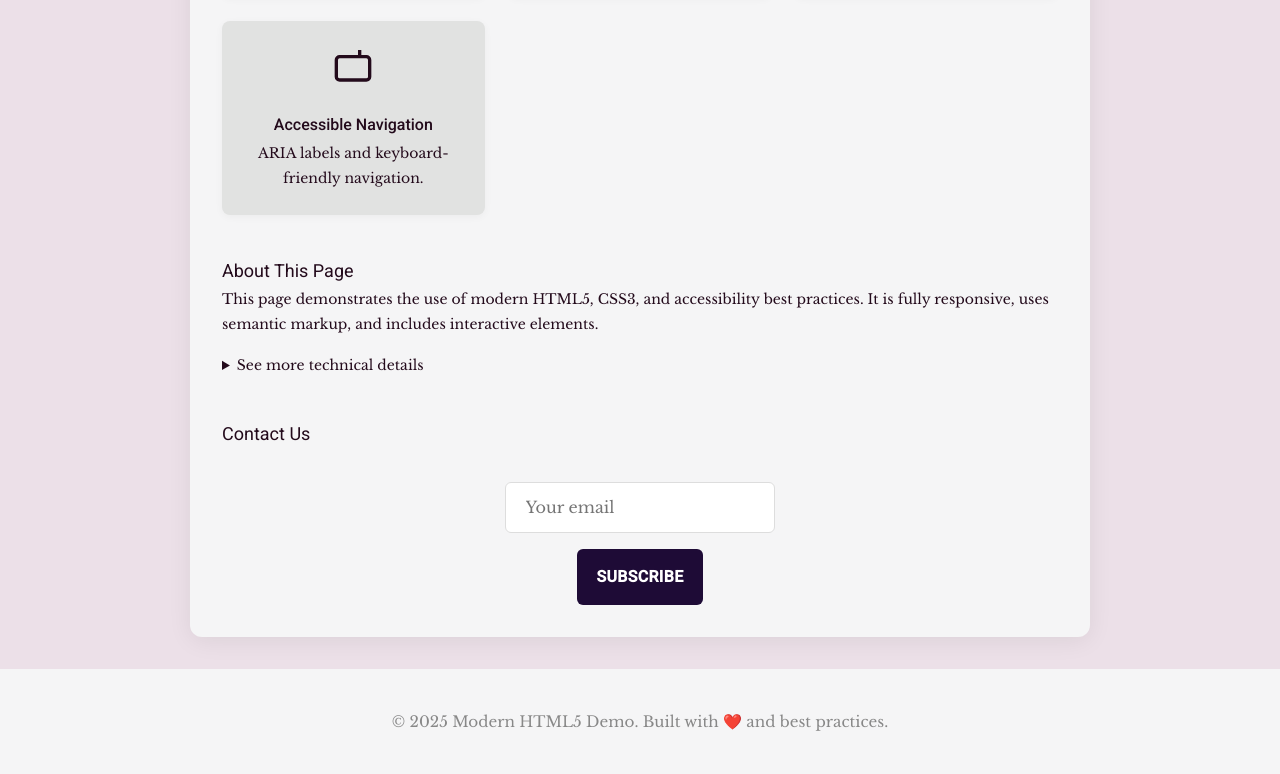
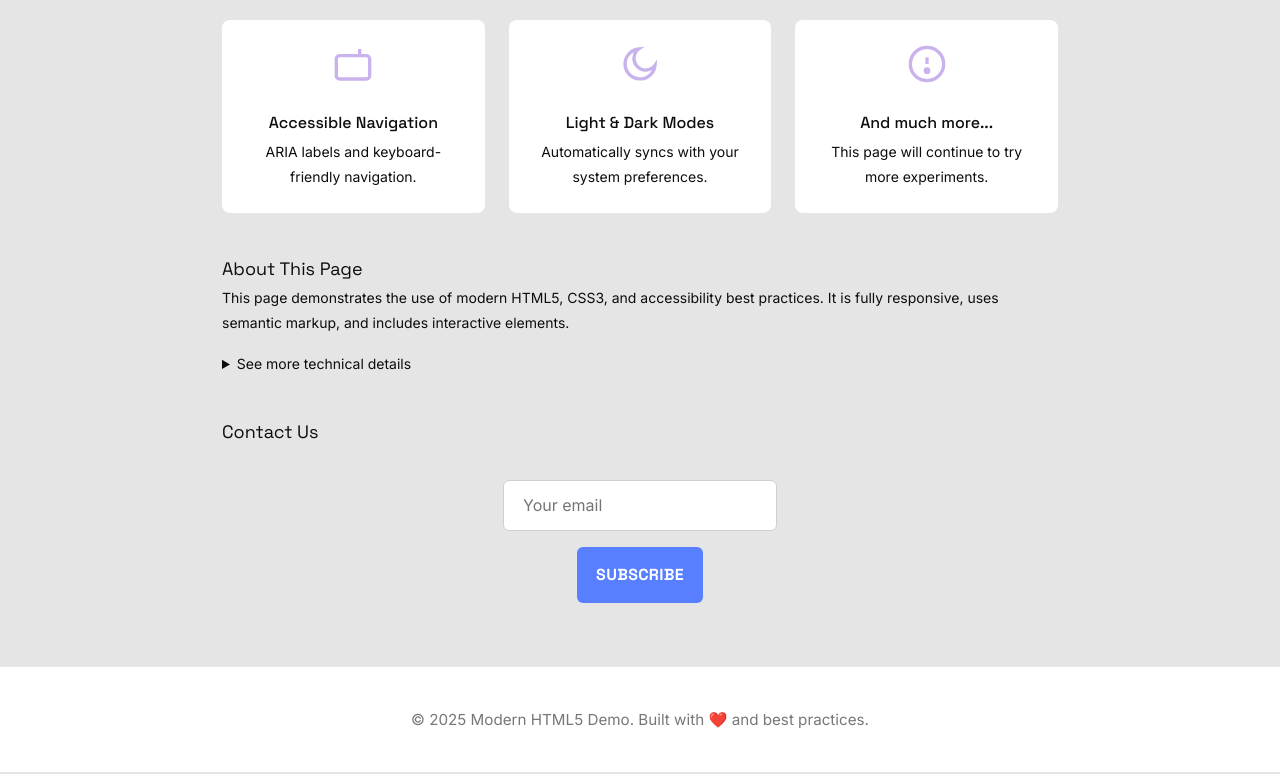
Before and after one commit to faelplg/research-uxe, a plain HTML site: page 01-html_css/index.html in a window 1280 px wide. Shown: the part 458-1232 px from the top of the page. Drawn offline with nearby package versions, Linux system fonts and the light colour scheme.

Commit message:
happy with the result of the first experiment

```diff
--- a/01-html_css/colors.css
+++ b/01-html_css/colors.css
@@ -1,22 +1,50 @@
 :root {
-    --background-color: #ece0e8;
-    --background-color-2: #f5f5f6;
-    --background-color-3: #e1e2e1;
-    --background-color-dark: #222222;
-    --background-color-gray: #555555;
+    --color-bg: #f4f1f5;
+    --color-surface: #ffffff;
+    --color-surface-muted: #e9e6ea;
+    --color-contrast: #1c1b1e;
 
-    --color-primary: #1e0b36;
-    --color-primary-light: #755b8e;
-    --color-primary-dark: #483160;
+    --color-primary: #472c63;
+    --color-primary-light: #836c97;
+    --color-primary-dark: #2f1a45;
 
-    --color-secondary: #ca3782;
-    --color-secondary-light: #ff6cb1;
-    --color-secondary-dark: #950056;
+    --color-secondary: #d1528c;
+    --color-secondary-light: #f99bc2;
+    --color-secondary-dark: #911d5e;
 
-    --font-color: #230a1b;
-    --font-color-secondary: #888888;
-    --font-color-light: #ffffff;
+    --color-accent: #6ec1b2;
+    /* to add freshness */
+    --color-accent-muted: #b7e2dc;
 
-    --color-black: #222222;
-    --color-white: #fff;
+    --text-primary: #1a0e1d;
+    --text-secondary: #6f6f6f;
+    --text-inverse: #ffffff;
+
+    --border-color: #d3ced6;
 }
+
+@media (prefers-color-scheme: dark) {
+    :root {
+        --color-bg: #121012;
+        --color-surface: #1f1a22;
+        --color-surface-muted: #2a232e;
+        --color-contrast: #f4f1f5;
+
+        --color-primary: #c6a6f2;
+        --color-primary-light: #e0d3ff;
+        --color-primary-dark: #8a61be;
+
+        --color-secondary: #ff87bc;
+        --color-secondary-light: #ffc7df;
+        --color-secondary-dark: #d74f94;
+
+        --color-accent: #82e6d4;
+        --color-accent-muted: #3c736b;
+
+        --text-primary: #f4f1f5;
+        --text-secondary: #b3b3b3;
+        --text-inverse: #1f1a22;
+
+        --border-color: #3d3d3d;
+    }
+}
--- a/01-html_css/index.html
+++ b/01-html_css/index.html
@@ -7,10 +7,10 @@
         <meta name="description" content="A modern HTML5 page using advanced and widely used features.">
         <link rel="preconnect" href="https://fonts.googleapis.com">
         <link rel="preconnect" href="https://fonts.gstatic.com" crossorigin>
-    <link href="https://fonts.googleapis.com/css2?family=Fira+Code:wght@400;700&family=Libre+Baskerville:wght@400;700&family=Roboto+Condensed:wght@300;400;700&family=Roboto:wght@400;500&display=swap" rel="stylesheet">
+        <link href="https://fonts.googleapis.com/css2?family=Fira+Code:wght@300..700&family=Inter:ital,opsz,wght@0,14..32,100..900;1,14..32,100..900&family=Space+Grotesk:wght@300..700&display=swap" rel="stylesheet">
         <link rel="icon" href="https://fav.farm/🌐">
         <link rel="stylesheet" href="reset.css">
-    <link rel="stylesheet" href="colors.css">
+        <link rel="stylesheet" href="palette.css">
         <link rel="stylesheet" href="typography.css">
         <link rel="stylesheet" href="styles.css">
     </head>
@@ -24,7 +24,7 @@
                 <a href="#contact">Contact</a>
             </nav>
         </header>
-    <main>
+        <main role="main">
             <section id="features">
                 <h2>Advanced Features</h2>
                 <div class="features">
@@ -37,7 +37,7 @@
                         <p>Uses semantic tags for accessibility and SEO.</p>
                     </div>
                     <div class="feature-card">
-                    <svg fill="none" stroke="currentColor" stroke-width="2" viewBox="0 0 24 24">
+                        <svg fill="none" stroke="currentColor" stroke-width="2" viewBox="0 0 24 24" aria-label="Responsive Design Icon">
                             <rect x="3" y="3" width="18" height="18" rx="2"/>
                             <path d="M3 9h18"/>
                         </svg>
@@ -45,7 +45,7 @@
                         <p>Adapts to all devices using CSS Grid and media queries.</p>
                     </div>
                     <div class="feature-card">
-                    <svg fill="none" stroke="currentColor" stroke-width="2" viewBox="0 0 24 24">
+                        <svg fill="none" stroke="currentColor" stroke-width="2" viewBox="0 0 24 24" aria-label="Interactive Elements Icon">
                             <path d="M12 20l9-5-9-5-9 5 9 5z"/>
                             <path d="M12 12V4"/>
                         </svg>
@@ -53,12 +53,28 @@
                         <p>Modern typography with Google Fonts integration.</p>
                     </div>
                     <div class="feature-card">
-                    <svg fill="none" stroke="currentColor" stroke-width="2" viewBox="0 0 24 24">
+                        <svg fill="none" stroke="currentColor" stroke-width="2" viewBox="0 0 24 24" aria-label="Accessible Navigation Icon">
                             <rect x="2" y="7" width="20" height="14" rx="2"/>
                             <path d="M16 3v4"/>
                         </svg>
                         <h3>Accessible Navigation</h3>
                         <p>ARIA labels and keyboard-friendly navigation.</p>
+                    </div>
+                    <div class="feature-card">
+                        <svg fill="none" stroke="currentColor" stroke-width="2" viewBox="0 0 24 24" aria-label="Dark Mode Icon">
+                            <path d="M21 12.79A9 9 0 1 1 11.21 3a7 7 0 1 0 9.79 9.79z"/>
+                        </svg>
+                        <h3>Light &amp; Dark Modes</h3>
+                        <p>Automatically syncs with your system preferences.</p>
+                    </div>
+                    <div class="feature-card">
+                        <svg fill="none" stroke="currentColor" stroke-width="2" viewBox="0 0 24 24" aria-label="More Information Icon">
+                            <circle cx="12" cy="12" r="10"/>
+                            <line x1="12" y1="8" x2="12" y2="12"/>
+                            <circle cx="12" cy="16" r="1"/>
+                        </svg>
+                        <h3>And much more...</h3>
+                        <p>This page will continue to try more experiments.</p>
                     </div>
                 </div>
             </section>
@@ -89,16 +105,5 @@
         <footer>
             &copy; 2025 Modern HTML5 Demo. Built with ❤️ and best practices.
         </footer>
-    <script>
-        // Example: Dark mode toggle (progressive enhancement)
-        if (window.matchMedia('(prefers-color-scheme: dark)').matches) {
-            document.body.classList.add('dark');
-        }
-        // if (window.matchMedia('(prefers-color-scheme: dark)').matches) {
-        //     document.body.style.background = '#18181b';
-        //     document.body.style.color = '#f1f5f9';
-        //     document.querySelector('main').style.background = '#27272a';
-        // }
-    </script>
     </body>
-</html></form></div>
+</html>
--- /dev/null
+++ b/01-html_css/palette.css
@@ -0,0 +1,61 @@
+:root {
+    /* Soft Fail */
+    --color-bg: #e5e5e6;
+    --color-surface: #ffffff;
+    --color-surface-muted: #f2f2f2;
+    /* Blind Pixel */
+    --color-contrast: #0d0d0d;
+
+    /* Lavender Loop */
+    --color-primary: #c8b3ec;
+    --color-primary-light: #ede3fb;
+    --color-primary-dark: #a191c1;
+
+    /* Live Error */
+    --color-secondary: #ff4c4c;
+    --color-secondary-light: #ff9999;
+    --color-secondary-dark: #c00000;
+
+    /* Blue Noise */
+    --color-accent: #577fff;
+    --color-accent-muted: #b3c7ff;
+
+    --text-primary: #0d0d0d;
+    /* Glitch Gray */
+    --text-secondary: #777777;
+    --text-inverse: #ffffff;
+
+    --border-color: #cfcfcf;
+}
+
+@media (prefers-color-scheme: dark) {
+    :root {
+        /* Blind Pixel */
+        --color-bg: #0d0d0d;
+        --color-surface: #1a1a1a;
+        --color-surface-muted: #2b2b2b;
+        /* Soft Fail */
+        --color-contrast: #e5e5e6;
+
+        /* Lavender Loop */
+        --color-primary: #9d7ad0;
+        --color-primary-light: #c8b3ec;
+        --color-primary-dark: #6b4c9f;
+
+        /* Live Error */
+        --color-secondary: #ff4c4c;
+        --color-secondary-light: #ff8787;
+        --color-secondary-dark: #a80000;
+
+        /* Blue Noise */
+        --color-accent: #7aa2ff;
+        --color-accent-muted: #3a4e77;
+
+        --text-primary: #f0f0f0;
+        /* Glitch Gray */
+        --text-secondary: #a0a0a0;
+        --text-inverse: #0d0d0d;
+
+        --border-color: #3d3d3d;
+    }
+}
--- a/01-html_css/styles.css
+++ b/01-html_css/styles.css
@@ -17,18 +17,13 @@ html {
 
 body {
     margin: 0;
-    background: var(--background-color);
-    color: var(--font-color);
-}
-
-body.dark {
-    background: var(--background-color-dark);
-    color: var(--font-color-light);
+    background: var(--color-bg);
+    color: var(--text-primary);
 }
 
 header {
     background: var(--color-primary);
-    color: var(--font-color-light);
+    color: var(--text-primary);
     padding: 2.4rem 0;
     text-align: center;
     position: sticky;
@@ -36,17 +31,12 @@ header {
     z-index: 100;
 }
 
-body.dark>header {
-    background: var(--color-primary-dark);
-    color: var(--font-color-light);
-}
-
 nav {
     margin-top: 1.6rem;
 }
 
 nav a {
-    color: var(--font-color-light);
+    color: var(--text-primary);
     text-decoration: none;
     margin: 0 1.6rem;
     font-weight: 700;
@@ -54,21 +44,20 @@ nav a {
 }
 
 nav a:hover {
-    color: var(--color-secondary);
+    color: var(--color-accent);
 }
 
 main {
     max-width: 900px;
     margin: 3.2rem auto;
-    background: var(--background-color-2);
-    border-radius: 12px;
-    box-shadow: 0 4px 24px rgba(0, 0, 0, 0.07);
     padding: 3.2rem;
 }
 
-body.dark>main {
-    background: var(--background-color-gray);
-}
+/* @media (prefers-color-scheme: dark) {
+    main {
+        box-shadow: 0 0.48rem 1.2rem rgba(0, 0, 0, 0.85);
+    }
+} */
 
 section:not(:last-child) {
     margin-bottom: 4rem;
@@ -81,25 +70,33 @@ section:not(:last-child) {
 }
 
 .feature-card {
-    background: var(--background-color-3);
-    color: var(--font-color);
+    background: var(--color-surface);
+    /* border: 0.4rem solid var(--color-bg); */
+    color: var(--text-primary);
     border-radius: 0.8rem;
     padding: 2.4rem;
-    box-shadow: 0 2px 8px rgba(0, 0, 0, 0.04);
     text-align: center;
-    transition: background-color 0.6s, transform 0.6s;
+    transition: background-color 0.6s, transform 0.6s, box-shadow 0.6s;
 }
 
 .feature-card:hover {
-    transform: translateY(-4px) scale(1.03);
-    background-color: var(--color-secondary-light);
+    /* transform: translateY(-4px) scale(0.95); */
+    background-color: var(--color-surface-muted);
+    box-shadow: inset 0 0 1rem 0.1rem rgba(22, 22, 22, 0.15);
+    cursor: help;
+    /* Outros tipos de cursor disponíveis:
+       default, auto, crosshair, text, wait, help, move,
+       not-allowed, progress, grab, grabbing, pointer,
+       e-resize, n-resize, ne-resize, nw-resize, s-resize,
+       se-resize, sw-resize, w-resize, col-resize, row-resize,
+       zoom-in, zoom-out, none, context-menu, cell, vertical-text, alias, copy, no-drop, all-scroll */
 }
 
 .feature-card svg {
     width: 40px;
     height: 40px;
     margin-bottom: 1.6rem;
-    color: var(--primary);
+    color: var(--color-primary);
 }
 
 summary,
@@ -108,7 +105,7 @@ summary,
 }
 
 summary:hover {
-    color: var(--color-secondary);
+    color: var(--color-accent);
 }
 
 ul {
@@ -128,13 +125,17 @@ ul {
 .cta button {
     padding: 1.2rem 1.92rem;
     border-radius: 0.6rem;
-    border: 1px solid #ddd;
+    border: 1px solid var(--border-color);
     font-size: 1.6rem;
 }
 
+.cta input:focus {
+    outline: 2px solid var(--color-accent);
+}
+
 .cta button {
-    background: var(--color-primary);
-    color: #fff;
+    background: var(--color-accent);
+    color: var(--text-inverse);
     border: none;
     cursor: pointer;
     font-weight: 700;
@@ -142,20 +143,22 @@ ul {
 }
 
 .cta button:hover {
-    background: var(--color-secondary);
+    background: var(--color-accent-muted);
 }
 
 footer {
     text-align: center;
     padding: 4rem 0;
-    background: var(--background-color-2);
-    color: var(--font-color-secondary);
+    background: var(--color-surface);
+    color: var(--text-secondary);
     font-size: 1.52rem;
     margin-top: 2.4rem;
 }
 
 @media (max-width: 600px) {
-    main {
+
+    main,
+    footer {
         padding: 1.6rem;
     }
 
--- a/01-html_css/typography.css
+++ b/01-html_css/typography.css
@@ -1,16 +1,15 @@
 /**
- *  Available fonts:
+ *  Project fonts:
  *
- *  font-family: 'Roboto Condensed', sans-serif;
- *  font-family: 'Roboto', sans-serif;
- *  font-family: 'Libre Baskerville', serif;
+ *  font-family: 'Space Grotesk', sans-serif;
+ *  font-family: 'Inter', sans-serif;
  *  font-family: 'Fira Code', monospace;
  */
 
 body,
 p,
 .text--body {
-    font-family: 'Libre Baskerville', serif;
+    font-family: 'Inter', sans-serif;
     -webkit-font-smoothing: antialiased;
     -moz-osx-font-smoothing: grayscale;
     font-weight: normal;
@@ -46,7 +45,7 @@ h4,
 .text--menu,
 .text--button,
 button {
-    font-family: 'Roboto', sans-serif;
+    font-family: 'Space Grotesk', sans-serif;
 }
 
 /* Title. */
@@ -94,7 +93,7 @@ button,
 .text--display-2,
 .text--display-3,
 .text--display-4 {
-    font-family: 'Roboto Condensed', sans-serif;
+    font-family: 'Space Grotesk', sans-serif;
 }
 
 /* Headline. */
```
Also changed, not shown: 1 other file. Lines whose indentation alone changed are shown as unchanged.
